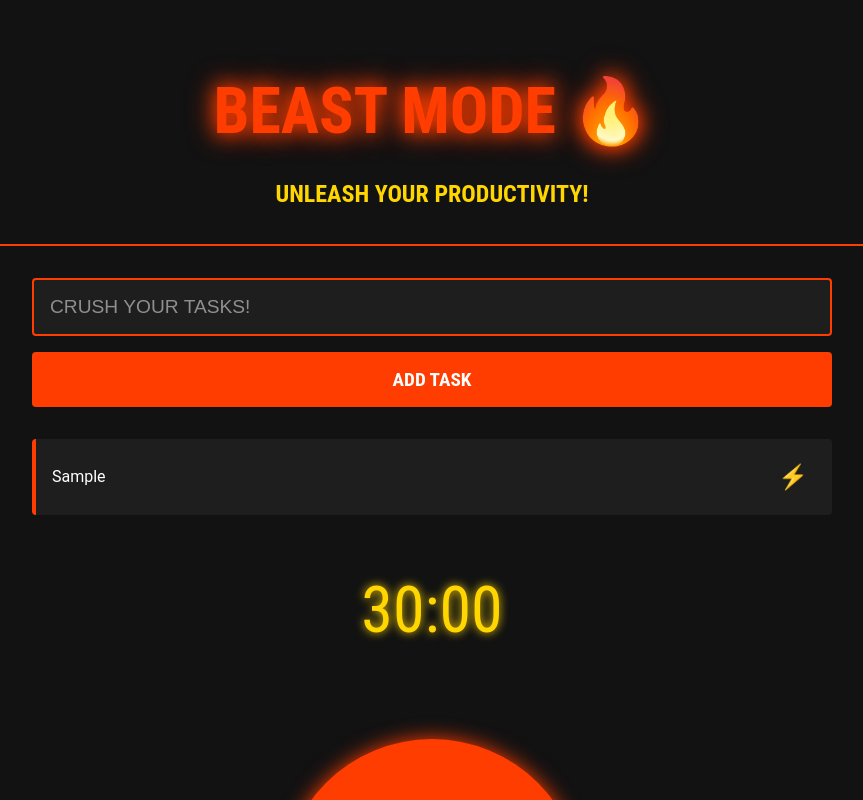
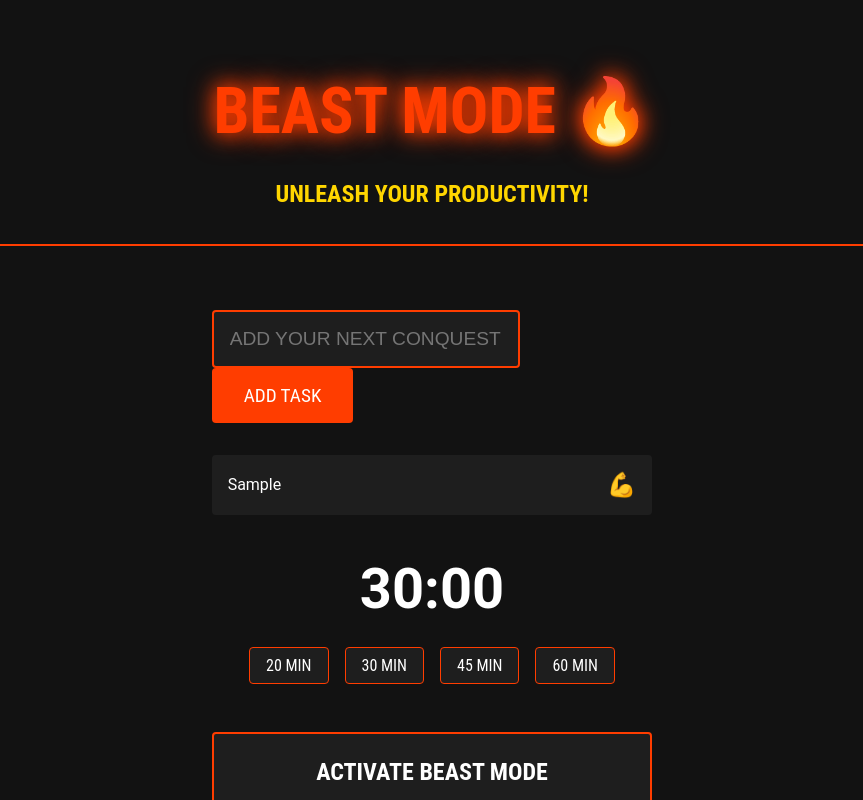
Before and after one commit to Rakeye/beast-mode, a React (Create React App) app: page / in a window 1280 px wide. Both pictures are taken after typing "Sample" into the empty fields and a click on the button "ADD TASK". Shown: the top 800 px of the page, without its empty margins (208-1071 px from the left). Built offline with nearby package versions, Linux system fonts and the light colour scheme.

Commit message:
Enhanced timer functionality with presets, progress bar, and motivational messages

```diff
--- a/src/components/TaskManager/index.tsx
+++ b/src/components/TaskManager/index.tsx
@@ -1,4 +1,4 @@
-import React, { useState, useCallback, useEffect } from 'react';
+import React, { useState, useCallback, useEffect, useRef } from 'react';
 import {
   TaskManagerContainer,
   TaskInput,
@@ -6,22 +6,55 @@ import {
   TaskList,
   Task,
   BeastModeButton,
-  TimerDisplay
+  TimerDisplay,
+  TimerContainer,
+  TimerControls,
+  TimerButton,
+  ProgressBar,
+  Progress,
+  MotivationalMessage
 } from './styles';
 
 interface TaskItem {
   id: number;
   text: string;
   completed: boolean;
-  timeEstimate?: number; // in minutes
+  timeEstimate?: number;
 }
+
+const TIMER_PRESETS = [
+  { label: '20 min', value: 1200 },
+  { label: '30 min', value: 1800 },
+  { label: '45 min', value: 2700 },
+  { label: '60 min', value: 3600 },
+];
+
+const MOTIVATIONAL_MESSAGES = [
+  "DESTROY YOUR LIMITS! 💪",
+  "BEAST MODE ACTIVATED! 🔥",
+  "UNSTOPPABLE FORCE! ⚡",
+  "CRUSH IT! 🦁",
+  "NO PAIN NO GAIN! 💯",
+];
 
 const TaskManager: React.FC = () => {
   const [tasks, setTasks] = useState<TaskItem[]>([]);
   const [newTask, setNewTask] = useState('');
   const [isBeastMode, setIsBeastMode] = useState(false);
-  const [timeRemaining, setTimeRemaining] = useState(1800); // 30 minutes
-  let timerInterval: NodeJS.Timeout | null = null;
+  const [timeRemaining, setTimeRemaining] = useState(1800);
+  const [initialTime, setInitialTime] = useState(1800);
+  const [motivationalMessage, setMotivationalMessage] = useState('');
+  const timerRef = useRef<NodeJS.Timeout | null>(null);
+  const audioRef = useRef<HTMLAudioElement | null>(null);
+
+  useEffect(() => {
+    audioRef.current = new Audio('/notification.mp3');
+    return () => {
+      if (audioRef.current) {
+        audioRef.current = null;
+      }
+    };
+  }, []);
 
   const handleAddTask = useCallback(() => {
     if (newTask.trim()) {
@@ -49,46 +82,66 @@ const TaskManager: React.FC = () => {
     );
   }, []);
 
-  const toggleBeastMode = useCallback(() => {
-    setIsBeastMode(prev => !prev);
-  }, []);
-
   const formatTime = (seconds: number): string => {
     const minutes = Math.floor(seconds / 60);
     const remainingSeconds = seconds % 60;
     return `${minutes}:${remainingSeconds.toString().padStart(2, '0')}`;
   };
 
-  useEffect(() => {
-    if (isBeastMode) {
-      timerInterval = setInterval(() => {
+  const updateMotivationalMessage = useCallback(() => {
+    const randomIndex = Math.floor(Math.random() * MOTIVATIONAL_MESSAGES.length);
+    setMotivationalMessage(MOTIVATIONAL_MESSAGES[randomIndex]);
+  }, []);
+
+  const startTimer = useCallback((duration: number) => {
+    if (timerRef.current) {
+      clearInterval(timerRef.current);
+    }
+
+    setInitialTime(duration);
+    setTimeRemaining(duration);
+    setIsBeastMode(true);
+    updateMotivationalMessage();
+
+    timerRef.current = setInterval(() => {
       setTimeRemaining(prev => {
-          if (prev <= 0) {
+        if (prev <= 1) {
+          if (timerRef.current) {
+            clearInterval(timerRef.current);
+          }
           setIsBeastMode(false);
-            return 1800; // Reset to 30 minutes
+          if (audioRef.current) {
+            audioRef.current.play().catch(console.error);
+          }
+          return 0;
+        }
+        if (prev % 300 === 0) { // Update message every 5 minutes
+          updateMotivationalMessage();
         }
         return prev - 1;
       });
     }, 1000);
+  }, [updateMotivationalMessage]);
+
+  const stopTimer = useCallback(() => {
+    if (timerRef.current) {
+      clearInterval(timerRef.current);
     }
+    setIsBeastMode(false);
+    setTimeRemaining(initialTime);
+  }, [initialTime]);
 
+  const getProgress = useCallback(() => {
+    return ((initialTime - timeRemaining) / initialTime) * 100;
+  }, [initialTime, timeRemaining]);
+
+  useEffect(() => {
     return () => {
-      if (timerInterval) {
-        clearInterval(timerInterval);
+      if (timerRef.current) {
+        clearInterval(timerRef.current);
       }
     };
-  }, [isBeastMode]);
-
-  const getTaskEmoji = (completed: boolean) => {
-    if (completed) return '🏆';
-    return isBeastMode ? '💪' : '⚡';
-  };
-
-  const getMotivationalMessage = () => {
-    if (tasks.length === 0) return 'ADD YOUR FIRST CONQUEST!';
-    if (tasks.every(task => task.completed)) return 'ABSOLUTE BEAST! ADD MORE TASKS!';
-    return 'CRUSH YOUR TASKS!';
-  };
+  }, []);
 
   return (
     <TaskManagerContainer>
@@ -98,7 +151,7 @@ const TaskManager: React.FC = () => {
           value={newTask}
           onChange={(e) => setNewTask(e.target.value)}
           onKeyPress={handleKeyPress}
-          placeholder={getMotivationalMessage()}
+          placeholder="ADD YOUR NEXT CONQUEST!"
         />
         <AddTaskButton onClick={handleAddTask}>ADD TASK</AddTaskButton>
       </div>
@@ -111,22 +164,50 @@ const TaskManager: React.FC = () => {
               onClick={() => toggleTaskComplete(task.id)}
               title={task.completed ? 'Task Completed!' : 'Click to complete'}
             >
-              {getTaskEmoji(task.completed)}
+              {task.completed ? '🏆' : '💪'}
             </button>
           </Task>
         ))}
       </TaskList>
 
       {tasks.length > 0 && (
+        <TimerContainer>
+          <TimerDisplay isActive={isBeastMode}>{formatTime(timeRemaining)}</TimerDisplay>
+
+          {isBeastMode && (
             <>
-          <TimerDisplay>{formatTime(timeRemaining)}</TimerDisplay>
+              <ProgressBar>
+                <Progress progress={getProgress()} />
+              </ProgressBar>
+              <MotivationalMessage>{motivationalMessage}</MotivationalMessage>
+            </>
+          )}
+
+          {!isBeastMode ? (
+            <TimerControls>
+              {TIMER_PRESETS.map(preset => (
+                <TimerButton
+                  key={preset.value}
+                  onClick={() => startTimer(preset.value)}
+                  variant="secondary"
+                >
+                  {preset.label}
+                </TimerButton>
+              ))}
+            </TimerControls>
+          ) : (
+            <TimerButton onClick={stopTimer} variant="primary">
+              STOP TIMER
+            </TimerButton>
+          )}
+
           <BeastModeButton
-            onClick={toggleBeastMode}
+            onClick={() => isBeastMode ? stopTimer() : startTimer(1800)}
             active={isBeastMode}
           >
             {isBeastMode ? 'STOP BEAST MODE' : 'ACTIVATE BEAST MODE'}
           </BeastModeButton>
-        </>
+        </TimerContainer>
       )}
     </TaskManagerContainer>
   );
--- a/src/components/TaskManager/styles.ts
+++ b/src/components/TaskManager/styles.ts
@@ -1,44 +1,57 @@
-import styled, { css } from 'styled-components';
+import styled, { keyframes } from 'styled-components';
+
+const pulseAnimation = keyframes`
+  0% { transform: scale(1); }
+  50% { transform: scale(1.05); }
+  100% { transform: scale(1); }
+`;
+
+const glowAnimation = keyframes`
+  0% { box-shadow: 0 0 5px #FF3D00; }
+  50% { box-shadow: 0 0 20px #FF3D00; }
+  100% { box-shadow: 0 0 5px #FF3D00; }
+`;
 
 export const TaskManagerContainer = styled.div`
-  display: flex;
-  flex-direction: column;
-  gap: 2rem;
+  padding: 2rem;
   max-width: 800px;
   margin: 0 auto;
-  width: 100%;
 `;
 
 export const TaskInput = styled.input`
+  width: 70%;
   padding: 1rem;
   font-size: 1.2rem;
-  background: ${({ theme }) => theme.colors.secondary};
-  border: 2px solid ${({ theme }) => theme.colors.primary};
-  color: ${({ theme }) => theme.colors.text};
+  background: #1E1E1E;
+  border: 2px solid #FF3D00;
+  color: white;
   border-radius: 4px;
-  width: 100%;
-  margin-bottom: 1rem;
+  margin-right: 1rem;
 
-  &::placeholder {
-    color: rgba(255, 255, 255, 0.5);
-    text-transform: uppercase;
+  &:focus {
+    outline: none;
+    animation: ${glowAnimation} 1.5s infinite;
   }
 `;
 
 export const AddTaskButton = styled.button`
   padding: 1rem 2rem;
-  background: ${({ theme }) => theme.colors.primary};
-  color: ${({ theme }) => theme.colors.text};
   font-size: 1.2rem;
+  background: #FF3D00;
+  color: white;
+  border: none;
   border-radius: 4px;
-  width: 100%;
-  font-weight: bold;
+  cursor: pointer;
+  transition: all 0.3s ease;
+
+  &:hover {
+    background: #FF6E40;
+    transform: scale(1.05);
+  }
 `;
 
 export const TaskList = styled.div`
-  display: flex;
-  flex-direction: column;
-  gap: 1rem;
+  margin-top: 2rem;
 `;
 
 export const Task = styled.div<{ completed: boolean }>`
@@ -46,23 +59,22 @@ export const Task = styled.div<{ completed: boolean }>`
   justify-content: space-between;
   align-items: center;
   padding: 1rem;
-  background: ${({ theme }) => theme.colors.secondary};
+  margin: 0.5rem 0;
+  background: ${props => props.completed ? '#1B5E20' : '#1E1E1E'};
   border-radius: 4px;
-  border-left: 4px solid ${({ theme, completed }) =>
-    completed ? theme.colors.success : theme.colors.primary};
   transition: all 0.3s ease;
 
-  ${({ completed }) => completed && css`
-    text-decoration: line-through;
-    opacity: 0.7;
-  `}
+  span {
+    text-decoration: ${props => props.completed ? 'line-through' : 'none'};
+    color: ${props => props.completed ? '#A5D6A7' : 'white'};
+  }
 
   button {
     background: none;
     border: none;
     font-size: 1.5rem;
     cursor: pointer;
-    padding: 0.5rem;
+    transition: transform 0.3s ease;
 
     &:hover {
       transform: scale(1.2);
@@ -70,41 +82,83 @@ export const Task = styled.div<{ completed: boolean }>`
   }
 `;
 
-export const BeastModeButton = styled.button<{ active: boolean }>`
-  padding: 2rem;
-  font-size: 2rem;
-  background: ${({ active, theme }) => active ? theme.colors.error : theme.colors.primary};
-  color: ${({ theme }) => theme.colors.text};
-  border-radius: 50%;
-  width: 300px;
-  height: 300px;
-  margin: 2rem auto;
+export const TimerContainer = styled.div`
+  margin: 2rem 0;
+  text-align: center;
+`;
+
+export const TimerDisplay = styled.div<{ isActive?: boolean }>`
+  font-size: 3.5rem;
   font-weight: bold;
-  box-shadow: 0 0 20px ${({ active, theme }) => active ? theme.colors.error : theme.colors.primary};
+  color: ${props => props.isActive ? '#FF3D00' : 'white'};
+  margin: 1rem 0;
+  animation: ${props => props.isActive ? pulseAnimation : 'none'} 1s infinite;
+`;
+
+export const TimerControls = styled.div`
+  display: flex;
+  justify-content: center;
+  gap: 1rem;
+  margin: 1rem 0;
+`;
+
+export const TimerButton = styled.button<{ variant?: 'primary' | 'secondary' }>`
+  padding: 0.5rem 1rem;
+  font-size: 1rem;
+  background: ${props => props.variant === 'primary' ? '#FF3D00' : '#1E1E1E'};
+  color: white;
+  border: ${props => props.variant === 'primary' ? 'none' : '1px solid #FF3D00'};
+  border-radius: 4px;
+  cursor: pointer;
   transition: all 0.3s ease;
 
   &:hover {
+    background: ${props => props.variant === 'primary' ? '#FF6E40' : '#2E2E2E'};
     transform: scale(1.05);
-    box-shadow: 0 0 30px ${({ active, theme }) => active ? theme.colors.error : theme.colors.primary};
-  }
-
-  @media (max-width: ${({ theme }) => theme.breakpoints.mobile}) {
-    width: 200px;
-    height: 200px;
-    font-size: 1.5rem;
-    padding: 1rem;
   }
 `;
 
-export const TimerDisplay = styled.div`
-  font-size: 4rem;
-  font-family: ${({ theme }) => theme.fonts.heading};
-  text-align: center;
-  color: ${({ theme }) => theme.colors.accent};
-  text-shadow: 0 0 10px ${({ theme }) => theme.colors.accent};
+export const ProgressBar = styled.div`
+  width: 100%;
+  height: 10px;
+  background: #1E1E1E;
+  border-radius: 5px;
   margin: 1rem 0;
+  overflow: hidden;
+`;
 
-  @media (max-width: ${({ theme }) => theme.breakpoints.mobile}) {
-    font-size: 3rem;
+export const Progress = styled.div<{ progress: number }>`
+  width: ${props => props.progress}%;
+  height: 100%;
+  background: #FF3D00;
+  transition: width 1s linear;
+`;
+
+export const BeastModeButton = styled.button<{ active: boolean }>`
+  width: 100%;
+  padding: 1.5rem;
+  font-size: 1.5rem;
+  font-weight: bold;
+  background: ${props => props.active ? '#FF3D00' : '#1E1E1E'};
+  color: white;
+  border: 2px solid #FF3D00;
+  border-radius: 4px;
+  cursor: pointer;
+  transition: all 0.3s ease;
+  margin-top: 2rem;
+  animation: ${props => props.active ? glowAnimation : 'none'} 1.5s infinite;
+
+  &:hover {
+    background: ${props => props.active ? '#FF6E40' : '#2E2E2E'};
+    transform: scale(1.02);
   }
 `;
+
+export const MotivationalMessage = styled.div`
+  font-size: 1.2rem;
+  color: #FFD600;
+  text-align: center;
+  margin: 1rem 0;
+  font-weight: bold;
+  text-transform: uppercase;
+`;
```
Lines whose indentation alone changed are shown as unchanged.
